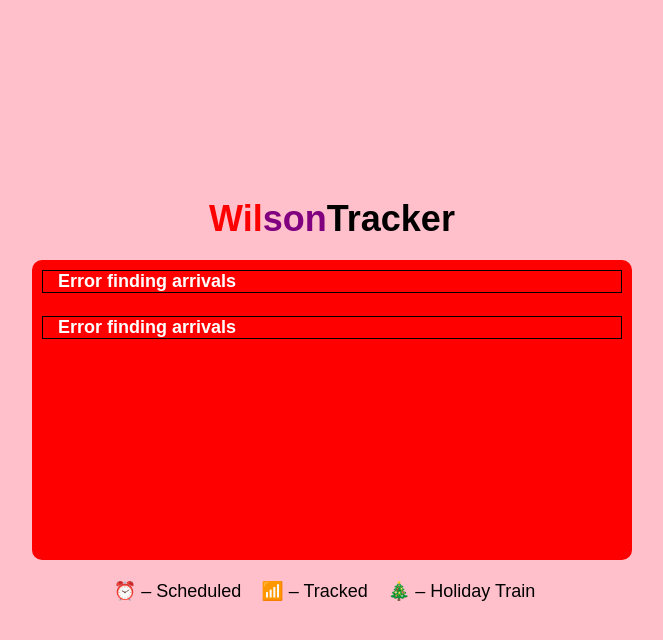
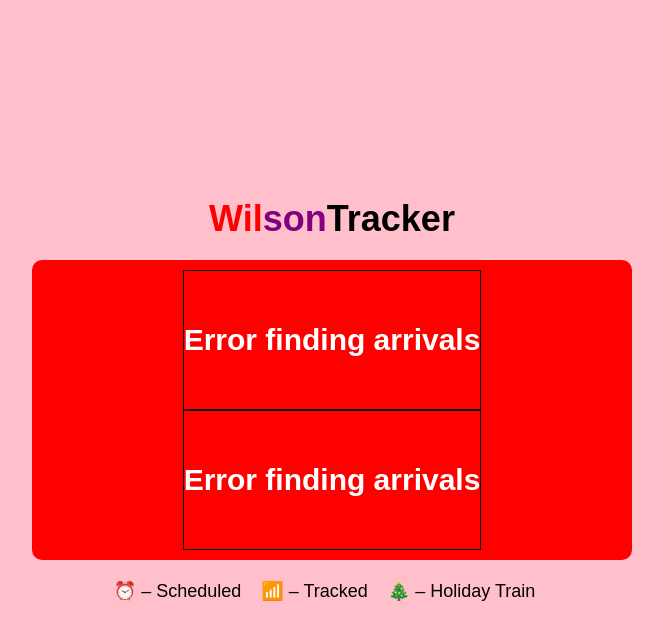
Before and after one commit to regimepup/wilsontracker, a Flask app: page / in a window 1280 px wide. Shown: the top 640 px of the page, without its empty margins (308-971 px from the left). Run offline with Flask 3, Linux system fonts and the light colour scheme; data that the repository does not hold is empty.

Commit message:
attempt 3 at fixing purple

```diff
--- a/static/styles.css
+++ b/static/styles.css
@@ -65,46 +65,27 @@
     background-color: purple;
 }
 
-/* === Inner container for stacking stops === */
 .inner-container {
     display: flex;
     flex-direction: column;
-    width: 100%;
-    flex: 1; /* allows dynamic height */
-}
-
-/* Make each half (inner-box) a 2-row grid so there are always two equal slots */
-.inner-box {
-    display: grid;
-    grid-template-rows: repeat(2, 1fr);
-    /* remove flex-only spacing that can fight the grid */
-    justify-content: unset;
-}
-
-/* Ensure the inner container actually fills the box height */
-#redbox .inner-container,
-#purplebox .inner-container {
     height: 100%;
 }
 
-/* Sub-box already uses flex for its internal layout; just ensure it stretches cleanly */
-.sub-box {
-    min-height: 0; /* prevent odd overflow on small screens */
+.inner-box {
+    flex: 1; /* Each half takes 50% of the height */
+    display: flex;
+    flex-direction: column;
 }
 
+.sub-box {
+    flex: 1; /* Each train takes equal share of its half */
+    display: flex;
+    flex-direction: column;
+    justify-content: center; /* Center text vertically */
+    text-align: center;
+    border: 1px solid black; /* Optional: visual debugging */
+}
 
-/* === Sub-boxes (individual stops) === */
-.sub-box {
-    display: flex;
-    align-items: center;
-    justify-content: space-between;
-    padding: 0 15px;
-    flex: 1; /* evenly split inside inner-box */
-    font-size: 18px;
-    font-weight: bold;
-    border: 1px solid black;
-    overflow: hidden;
-}
 
 /* === Stop Name & Arrival Time === */
 .stop-name {
```
